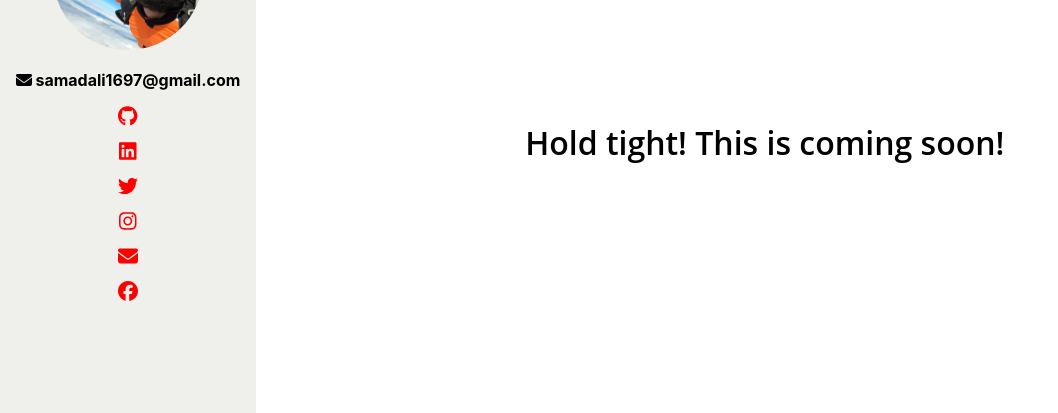
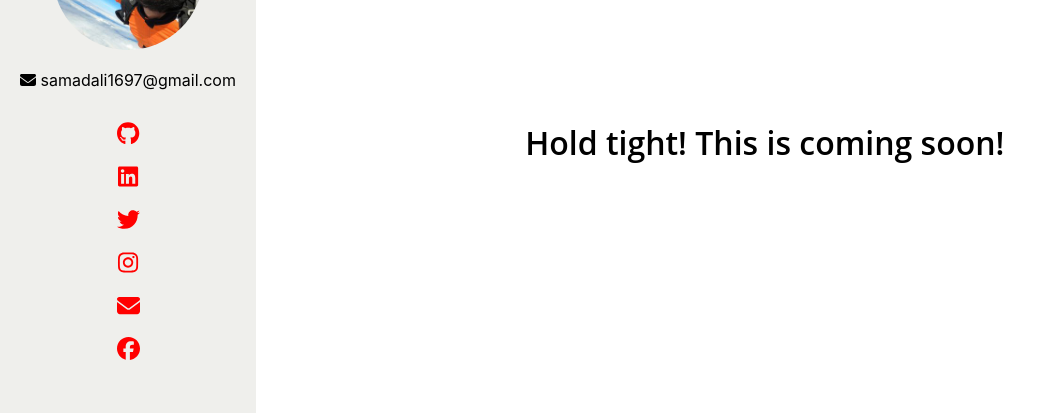
Before and after one commit to Samadali1697/portfolio, a React (Create React App) app: page / in a window 1280 px wide. Shown: the part 258-671 px from the top of the page, without its empty margins (0-1058 px from the left). Built offline with nearby package versions, Linux system fonts and the light colour scheme; a web font is replaced by a local one.

Commit message:
initial commit

```diff
--- a/public/index.html
+++ b/public/index.html
@@ -24,7 +24,7 @@
       work correctly both with client-side routing and a non-root public URL.
       Learn how to configure a non-root public URL by running `npm run build`.
     -->
-    <title>React App</title>
+    <title>Samad | Me</title>
   </head>
   <body>
     <noscript>You need to enable JavaScript to run this app.</noscript>
--- a/src/components/navigationbar/NavigationBar.js
+++ b/src/components/navigationbar/NavigationBar.js
@@ -1,6 +1,6 @@
 import React from "react";
 import { Text } from "react-native";
-import './NavigationBar.css';
+import styles from './NavigationBar.module.css';
 import profileImage from '../images/sam.jpeg'
 import { FontAwesomeIcon } from '@fortawesome/react-fontawesome'
 import { faEnvelope } from '@fortawesome/free-solid-svg-icons'
@@ -9,24 +9,24 @@ import { faGithub, faLinkedin, faTwitter, faInstagram, faFacebook } from '@forta
 export default function NavigationBar() {
     return (
         <div>
-            <div className="r1">
+            <div className={styles.r1}>
                 <Text># developer_life{"\n"}# hello_world{"\n"}# coding{"\n"}# software_engineering</Text>
                 <h1>Samad Ali Shah</h1>
             </div>
 
-            <div className="r2">
+            <div className={styles.r2}>
                 <img src={profileImage} alt={"Samad Ali Shah"} />
-                <p style={{ color: 'black', fontWeight: 'bold' }} className="gmail"><FontAwesomeIcon icon={faEnvelope}/> samadali1697@gmail.com</p>
+                <p className={styles.gmail}><FontAwesomeIcon icon={faEnvelope}/> samadali1697@gmail.com</p>
             </div>
 
-            <div className=".r4">
-                <div className="social-card">
-                    <div className="social-card-icons"> <a href="https://github.com/Samadali1697" rel="opener noreferrer" target="_blank" className="fa-lg"><FontAwesomeIcon icon={faGithub}/></a></div>
-                    <div className="social-card-icons"> <a href="https://www.linkedin.com/in/samadali1697" rel="opener noreferrer" target="_blank" className="fa fas fa-linkedin fa-lg"><FontAwesomeIcon icon={faLinkedin}/></a></div>
-                    <div className="social-card-icons"> <a href="https://twitter.com/shahsamadali" rel="opener noreferrer" target="_blank" className="fa fas fa-twitter fa-lg"><FontAwesomeIcon icon={faTwitter}/></a></div>
-                    <div className="social-card-icons"> <a href="https://www.instagram.com/syed.samad.ali/" rel="opener noreferrer" target="_blank" className="fa fas fa-instagram fa-lg"><FontAwesomeIcon icon={faInstagram}/></a></div>
-                    <div className="social-card-icons"> <a href="mailto:samadali1697@gmail.com" rel="opener noreferrer" target="_blank" className="fa fas fa-envelope fa-lg"><FontAwesomeIcon icon={faEnvelope}/></a></div>
-                    <div className="social-card-icons"> <a href="https://www.facebook.com/SyedSamadAliShah" rel="opener noreferrer" target="_blank" className="fa fas fa-facebook fa-lg"><FontAwesomeIcon icon={faFacebook}/></a></div>
+            <div className={styles.r4}>
+                <div className={styles.socialCard}>
+                    <div className={styles.socialCardIcons}> <a href="https://github.com/Samadali1697" rel="opener noreferrer" target="_blank" className={styles.faLg}><FontAwesomeIcon icon={faGithub}/></a></div>
+                    <div className={styles.socialCardIcons}> <a href="https://www.linkedin.com/in/samadali1697" rel="opener noreferrer" target="_blank" className={styles.faLg}><FontAwesomeIcon icon={faLinkedin}/></a></div>
+                    <div className={styles.socialCardIcons}> <a href="https://twitter.com/shahsamadali" rel="opener noreferrer" target="_blank" className={styles.faLg}><FontAwesomeIcon icon={faTwitter}/></a></div>
+                    <div className={styles.socialCardIcons}> <a href="https://www.instagram.com/syed.samad.ali/" rel="opener noreferrer" target="_blank" className={styles.faLg}><FontAwesomeIcon icon={faInstagram}/></a></div>
+                    <div className={styles.socialCardIcons}> <a href="mailto:samadali1697@gmail.com" rel="opener noreferrer" target="_blank" className={styles.faLg}><FontAwesomeIcon icon={faEnvelope}/></a></div>
+                    <div className={styles.socialCardIcons}> <a href="https://www.facebook.com/SyedSamadAliShah" rel="opener noreferrer" target="_blank" className={styles.faLg}><FontAwesomeIcon icon={faFacebook}/></a></div>
                 </div>
             </div>
 
--- a/src/components/navigationbar/NavigationBar.css
+++ b/src/components/navigationbar/NavigationBar.module.css
@@ -24,19 +24,22 @@
     text-align: center;
 }
 
+.socialCard{
+    text-align: center;
+}
+.socialCardIcons{
+    margin-bottom: 15px;
+}
+.faLg{
+    text-decoration: none;
+    color:red;
+    font-size: 23px;
+}
+
 @media (max-width:768px){
     .gmail{
         font-size:16px;
-        font-weight: normal;
+        font-weight: bold;
+        color:#000;
     }
 }
-.social-card{
-    text-align: center;
-}
-.social-card-icons{
-    margin-bottom: 15px;
-}
-.fa-lg{
-    text-decoration: none;
-    color:red;
-}
```
